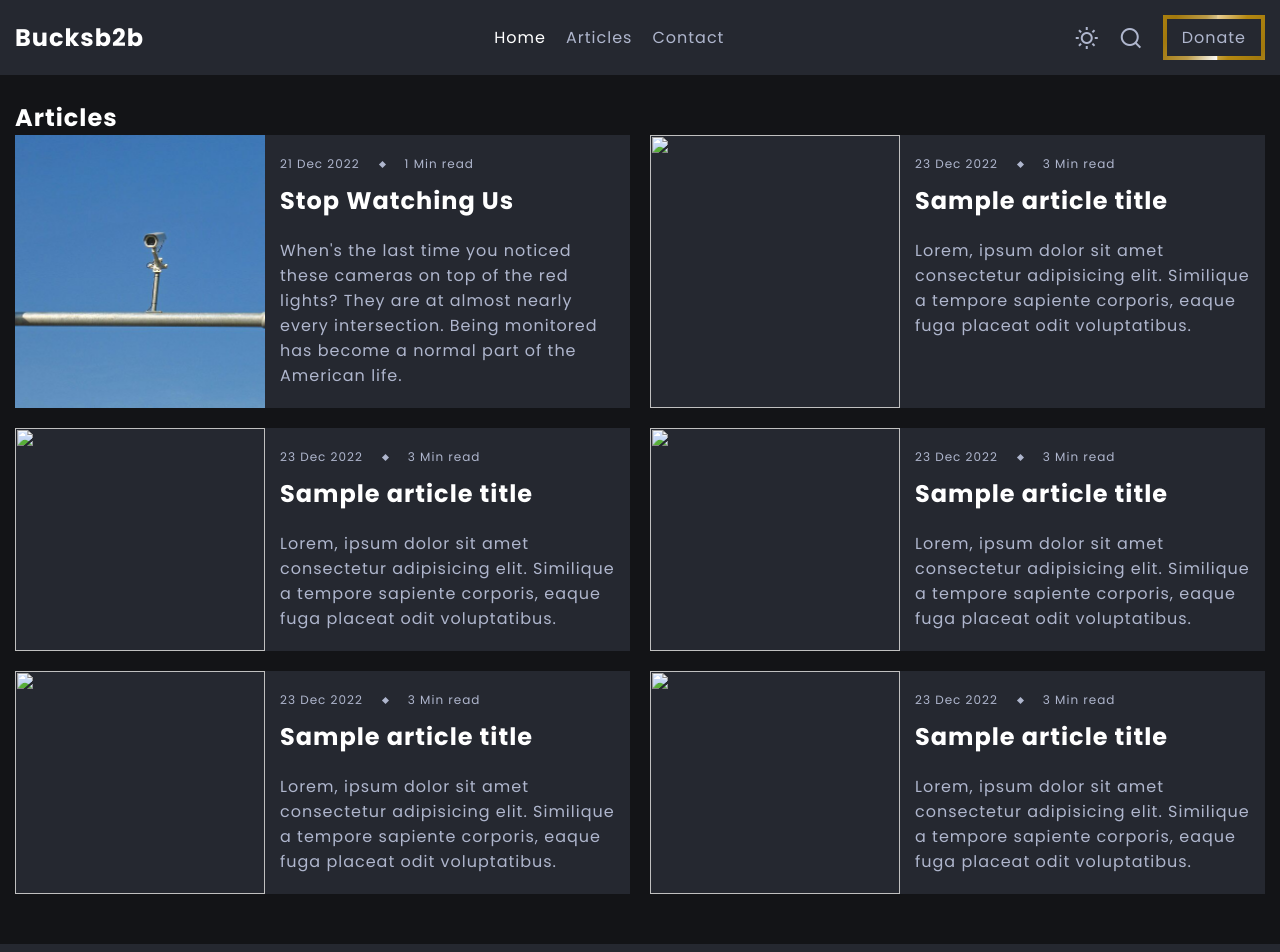
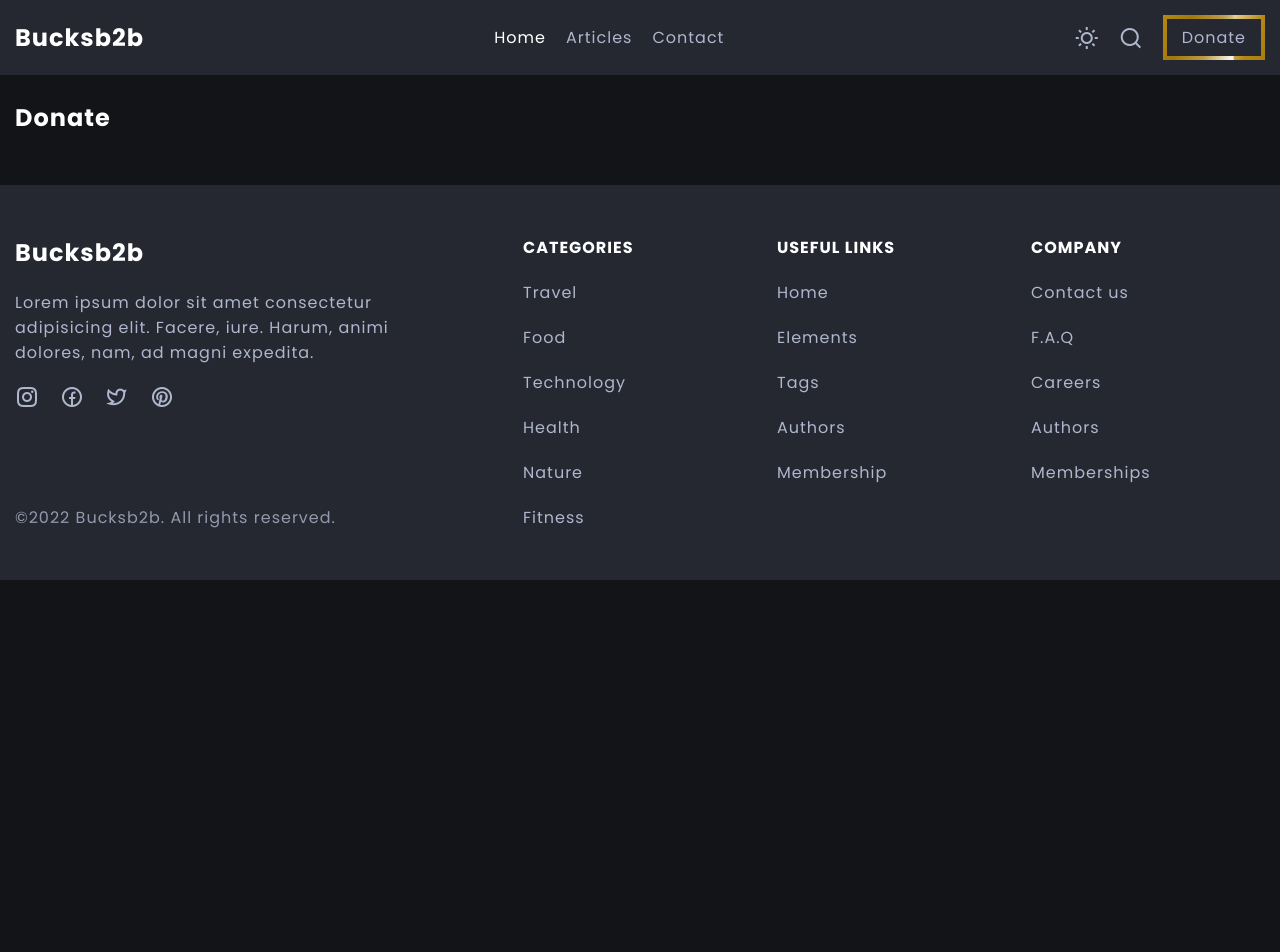
Before and after one commit to buckb2b/blogging-website, a plain HTML site: page donate.html in a window 1280 px wide. Shown: the top 952 px of the page. After the commit the page ends 800 px from the top, so only its background shows below. Drawn offline with nearby package versions, Linux system fonts and the light colour scheme.

Commit message:
Update donate.html

```diff
--- a/donate.html
+++ b/donate.html
@@ -61,7 +61,6 @@
         </nav>
 
     </header>
-
     <!-- Search -->
     <div class="search-form-container container" id="search-form-container">
         <div class="form-container">
@@ -77,135 +76,15 @@
             <i class="ri-close-line"></i>
         </div>
     </div>
-    <!-- Category -->
-    <section class="category section">
+    <!-- Donate Up -->
+    <div class="donate section">
 
         <div class="container">
 
-            <h2 class="title category-title" data-name="Category">Articles</h2>
-
-            <div class="category-grid-wrapper d-grid">
-
-                <a href="./post.html" class="article d-grid">
-                    <div class="category-article-image-wrapper">
-                        <img src="./assets/pictures/traffic_light1.jpg" alt="" class="article-image">
-                    </div>
-
-                    <div class="article-data-container">
-
-                        <div class="article-data">
-                            <span>21 Dec 2022</span>
-                            <span class="article-data-spacer"></span>
-                            <span>1 Min read</span>
-                        </div>
-
-                        <h3 class="title article-title">Stop Watching Us</h3>
-                        <p class="article-description">When's the last time you noticed these cameras on top of the red lights? They are at almost nearly every intersection. Being monitored has become a normal part of the American life.</p>
-
-                    </div>
-                </a>
-
-                <a href="#" class="article d-grid">
-                    <div class="category-article-image-wrapper">
-                        <img src="./assets/images/older_posts/older_posts_2.jpg" alt="" class="article-image">
-                    </div>
-
-                    <div class="article-data-container">
-
-                        <div class="article-data">
-                            <span>23 Dec 2022</span>
-                            <span class="article-data-spacer"></span>
-                            <span>3 Min read</span>
-                        </div>
-
-                        <h3 class="title article-title">Sample article title</h3>
-                        <p class="article-description">Lorem, ipsum dolor sit amet consectetur adipisicing elit. Similique a tempore sapiente corporis, eaque fuga placeat odit voluptatibus.</p>
-
-                    </div>
-                </a>
-
-                <a href="#" class="article d-grid">
-                    <div class="category-article-image-wrapper">
-                        <img src="./assets/images/older_posts/older_posts_3.jpg" alt="" class="article-image">
-                    </div>
-
-                    <div class="article-data-container">
-
-                        <div class="article-data">
-                            <span>23 Dec 2022</span>
-                            <span class="article-data-spacer"></span>
-                            <span>3 Min read</span>
-                        </div>
-
-                        <h3 class="title article-title">Sample article title</h3>
-                        <p class="article-description">Lorem, ipsum dolor sit amet consectetur adipisicing elit. Similique a tempore sapiente corporis, eaque fuga placeat odit voluptatibus.</p>
-
-                    </div>
-                </a>
-
-                <a href="#" class="article d-grid">
-                    <div class="category-article-image-wrapper">
-                        <img src="./assets/images/older_posts/older_posts_4.jpg" alt="" class="article-image">
-                    </div>
-
-                    <div class="article-data-container">
-
-                        <div class="article-data">
-                            <span>23 Dec 2022</span>
-                            <span class="article-data-spacer"></span>
-                            <span>3 Min read</span>
-                        </div>
-
-                        <h3 class="title article-title">Sample article title</h3>
-                        <p class="article-description">Lorem, ipsum dolor sit amet consectetur adipisicing elit. Similique a tempore sapiente corporis, eaque fuga placeat odit voluptatibus.</p>
-
-                    </div>
-                </a>
-
-                <a href="#" class="article d-grid">
-                    <div class="category-article-image-wrapper">
-                        <img src="./assets/images/older_posts/older_posts_5.jpg" alt="" class="article-image">
-                    </div>
-
-                    <div class="article-data-container">
-
-                        <div class="article-data">
-                            <span>23 Dec 2022</span>
-                            <span class="article-data-spacer"></span>
-                            <span>3 Min read</span>
-                        </div>
-
-                        <h3 class="title article-title">Sample article title</h3>
-                        <p class="article-description">Lorem, ipsum dolor sit amet consectetur adipisicing elit. Similique a tempore sapiente corporis, eaque fuga placeat odit voluptatibus.</p>
-
-                    </div>
-                </a>
-
-                <a href="#" class="article d-grid">
-                    <div class="category-article-image-wrapper">
-                        <img src="./assets/images/older_posts/older_posts_6.jpg" alt="" class="article-image">
-                    </div>
-
-                    <div class="article-data-container">
-
-                        <div class="article-data">
-                            <span>23 Dec 2022</span>
-                            <span class="article-data-spacer"></span>
-                            <span>3 Min read</span>
-                        </div>
-
-                        <h3 class="title article-title">Sample article title</h3>
-                        <p class="article-description">Lorem, ipsum dolor sit amet consectetur adipisicing elit. Similique a tempore sapiente corporis, eaque fuga placeat odit voluptatibus.</p>
-
-                    </div>
-                </a>
-
-            </div>
+            <h2 class="title donate-title" data-name="donate">Donate</h2>
 
         </div>
-
-    </section>
-
+    </div>
     <!-- Footer -->
     <footer class="footer section">
         <div class="footer-container container d-grid">
```
